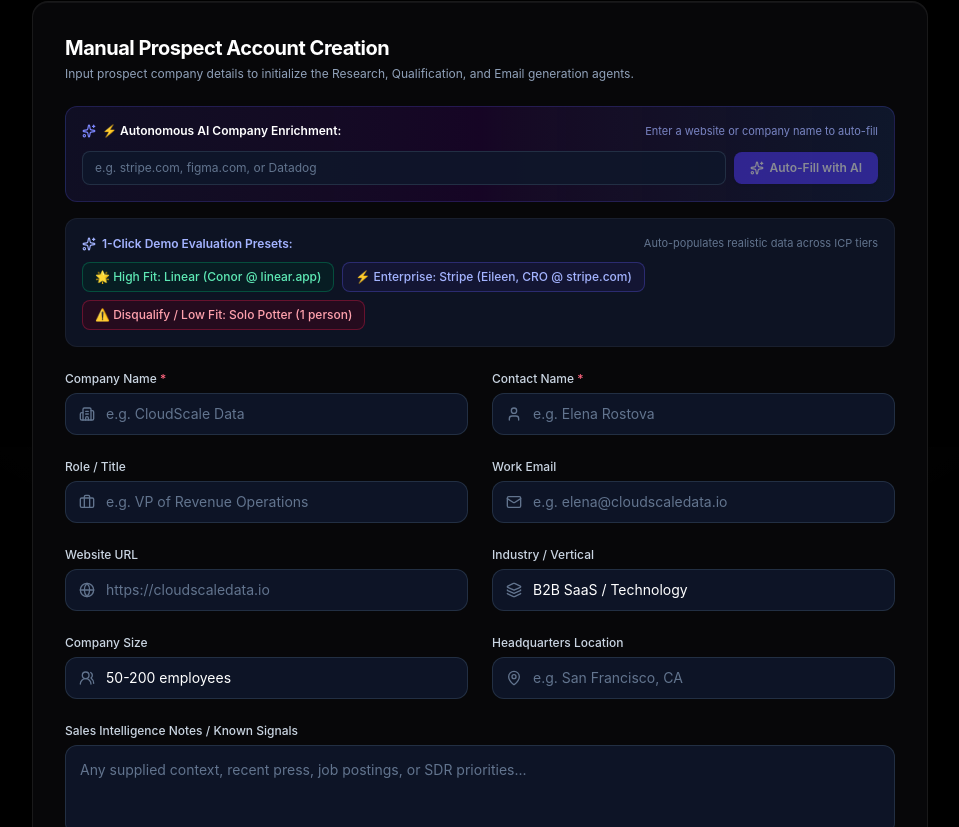
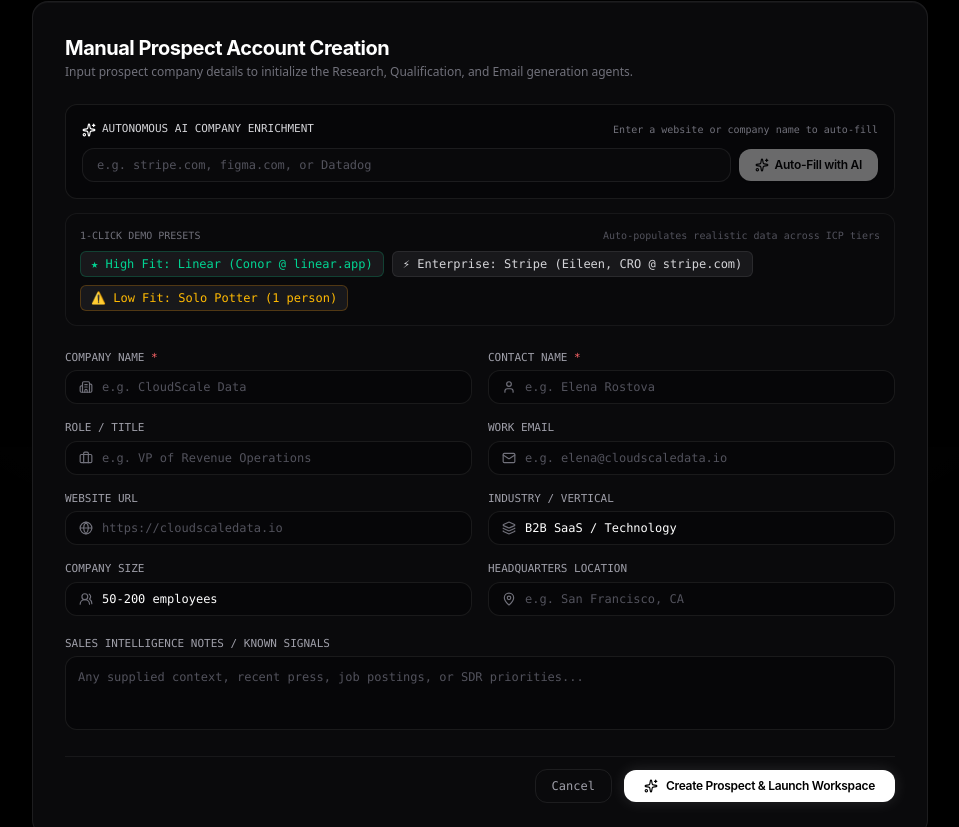
Before and after one commit to Areeb455/nexus_ai_sdr, a Next.js app in the folder frontend/: page /leads/new in a window 1280 px wide. Shown: the part 353-1180 px from the top of the page, without its empty margins (160-1119 px from the left). Built offline with nearby package versions, Linux system fonts and the light colour scheme; no server answers; sample sign-in values are in the browser's storage.

Commit message:
Remove API config section and redesign settings and new prospect pages in minimalist OLED black

```diff
--- a/frontend/src/app/leads/new/page.tsx
+++ b/frontend/src/app/leads/new/page.tsx
@@ -12,10 +12,9 @@ import {
   Layers,
   Users2,
   MapPin,
-  FileText,
   ArrowLeft,
   Sparkles,
-  Check
+  Loader2
 } from "lucide-react";
 import { api } from "@/lib/api";
 import AutonomousCompanyHunter from "@/components/AutonomousCompanyHunter";
@@ -97,38 +96,38 @@ export default function NewLeadPage() {
       <div className="flex items-center justify-between">
         <Link
           href="/dashboard"
-          className="inline-flex items-center gap-2 text-xs font-semibold text-slate-400 hover:text-white transition-colors"
+          className="inline-flex items-center gap-2 text-xs font-mono text-zinc-500 hover:text-zinc-200 transition-colors group"
         >
-          <ArrowLeft className="w-4 h-4" />
-          Back to Pipeline Dashboard
+          <ArrowLeft className="w-3.5 h-3.5 group-hover:-translate-x-0.5 transition-transform" />
+          <span>BACK TO DASHBOARD</span>
         </Link>
-        <span className="text-xs text-indigo-400 font-medium flex items-center gap-1.5">
-          <Sparkles className="w-3.5 h-3.5" />
-          Autonomous Multi-Agent Enrichment Ready
+        <span className="text-[11px] text-zinc-500 font-mono uppercase tracking-wider flex items-center gap-1.5">
+          <Sparkles className="w-3.5 h-3.5 text-zinc-400" />
+          AUTONOMOUS MULTI-AGENT INGESTION
         </span>
       </div>
 
       {/* Autonomous AI Hunter */}
       <AutonomousCompanyHunter />
 
-      <div className="glass-panel p-8">
+      <div className="rounded-2xl border border-white/[0.08] bg-[#0a0a0c] p-6 sm:p-8 shadow-[inset_0_1px_0_0_rgba(255,255,255,0.04),0_12px_40px_rgba(0,0,0,0.8)] backdrop-blur-2xl">
         <div>
           <h1 className="text-xl font-bold text-white tracking-tight">
             Manual Prospect Account Creation
           </h1>
-          <p className="text-xs text-slate-400 mt-1">
+          <p className="text-xs text-zinc-500 font-sans mt-0.5">
             Input prospect company details to initialize the Research, Qualification, and Email generation agents.
           </p>
         </div>
 
         {/* AI Autonomous Company Extractor Bar */}
-        <div className="mt-6 p-4 rounded-xl bg-gradient-to-r from-indigo-950/40 via-purple-950/30 to-slate-900 border border-indigo-500/20 space-y-3">
+        <div className="mt-6 p-4 rounded-xl bg-[#060608] border border-white/[0.08] space-y-2.5">
           <div className="flex items-center justify-between">
-            <span className="text-xs font-semibold text-white flex items-center gap-1.5">
-              <Sparkles className="w-3.5 h-3.5 text-indigo-400" />
-              ⚡ Autonomous AI Company Enrichment:
+            <span className="text-[11px] font-mono text-zinc-300 flex items-center gap-1.5 uppercase">
+              <Sparkles className="w-3.5 h-3.5 text-white" />
+              Autonomous AI Company Enrichment
             </span>
-            <span className="text-[11px] text-indigo-300/70">Enter a website or company name to auto-fill</span>
+            <span className="text-[10px] font-mono text-zinc-500">Enter a website or company name to auto-fill</span>
           </div>
 
           <div className="flex items-center gap-2">
@@ -137,7 +136,7 @@ export default function NewLeadPage() {
               value={extractQuery}
               onChange={(e) => setExtractQuery(e.target.value)}
               placeholder="e.g. stripe.com, figma.com, or Datadog"
-              className="flex-1 px-3 py-2 bg-slate-900/90 border border-slate-700/60 rounded-lg text-xs text-white placeholder-slate-500 focus:outline-none focus:border-indigo-500"
+              className="flex-1 px-3.5 py-2 bg-zinc-950 border border-white/[0.08] rounded-xl text-xs font-mono text-white placeholder-zinc-600 focus:outline-none focus:border-white/30"
               onKeyDown={(e) => {
                 if (e.key === "Enter") {
                   e.preventDefault();
@@ -149,17 +148,17 @@ export default function NewLeadPage() {
               type="button"
               onClick={handleAutoExtract}
               disabled={extracting || !extractQuery.trim()}
-              className="px-4 py-2 rounded-lg bg-indigo-600 hover:bg-indigo-500 text-white text-xs font-semibold shadow transition-all flex items-center gap-1.5 disabled:opacity-50"
+              className="px-4 py-2 rounded-xl bg-white hover:bg-zinc-200 text-black text-xs font-semibold tracking-tight shadow-sm transition-all flex items-center gap-1.5 disabled:opacity-40 cursor-pointer"
             >
               {extracting ? (
                 <>
-                  <div className="w-3.5 h-3.5 border-2 border-white border-t-transparent rounded-full animate-spin"></div>
-                  Extracting...
+                  <Loader2 className="w-3.5 h-3.5 animate-spin" />
+                  <span>Enriching...</span>
                 </>
               ) : (
                 <>
-                  <Sparkles className="w-3.5 h-3.5" />
-                  Auto-Fill with AI
+                  <Sparkles className="w-3.5 h-3.5 text-black" />
+                  <span>Auto-Fill with AI</span>
                 </>
               )}
             </button>
@@ -167,13 +166,12 @@ export default function NewLeadPage() {
         </div>
 
         {/* Quick Evaluator Presets Bar */}
-        <div className="mt-4 p-4 rounded-xl bg-slate-900/80 border border-white/5 space-y-2.5">
+        <div className="mt-3.5 p-3.5 rounded-xl bg-zinc-950 border border-white/[0.06] space-y-2">
           <div className="flex items-center justify-between">
-            <span className="text-xs font-semibold text-indigo-300 flex items-center gap-1.5">
-              <Sparkles className="w-3.5 h-3.5" />
-              1-Click Demo Evaluation Presets:
+            <span className="text-[10px] font-mono uppercase text-zinc-500 flex items-center gap-1.5">
+              1-CLICK DEMO PRESETS
             </span>
-            <span className="text-[11px] text-slate-500">Auto-populates realistic data across ICP tiers</span>
+            <span className="text-[10px] font-mono text-zinc-600">Auto-populates realistic data across ICP tiers</span>
           </div>
 
           <div className="flex flex-wrap gap-2">
@@ -192,9 +190,9 @@ export default function NewLeadPage() {
                   notes: "Fast-growing issue tracking platform ($100M ARR, $2.5B valuation). High-efficiency team scaling enterprise GTM motion.",
                 })
               }
-              className="px-3 py-1.5 rounded-lg bg-emerald-950/40 hover:bg-emerald-900/50 border border-emerald-500/30 text-emerald-300 text-xs font-medium transition-colors"
+              className="px-2.5 py-1 rounded-md bg-zinc-900 hover:bg-zinc-800 border border-emerald-500/25 text-emerald-400 text-xs font-mono transition-colors cursor-pointer"
             >
-              🌟 High Fit: Linear (Conor @ linear.app)
+              ★ High Fit: Linear (Conor @ linear.app)
             </button>
 
             <button
@@ -212,7 +210,7 @@ export default function NewLeadPage() {
                   notes: "Global payments infrastructure ($19.4B ARR, $159B valuation). Enterprise scale with extensive global sales operations.",
                 })
               }
-              className="px-3 py-1.5 rounded-lg bg-indigo-950/40 hover:bg-indigo-900/50 border border-indigo-500/30 text-indigo-300 text-xs font-medium transition-colors"
+              className="px-2.5 py-1 rounded-md bg-zinc-900 hover:bg-zinc-800 border border-white/[0.08] text-zinc-300 text-xs font-mono transition-colors cursor-pointer"
             >
               ⚡ Enterprise: Stripe (Eileen, CRO @ stripe.com)
             </button>
@@ -232,30 +230,30 @@ export default function NewLeadPage() {
                   notes: "One-man craft shop making handmade goods. Solopreneur scale with zero outbound sales motion or software budget.",
                 })
               }
-              className="px-3 py-1.5 rounded-lg bg-rose-950/40 hover:bg-rose-900/50 border border-rose-500/30 text-rose-300 text-xs font-medium transition-colors"
+              className="px-2.5 py-1 rounded-md bg-zinc-900 hover:bg-zinc-800 border border-amber-500/25 text-amber-400 text-xs font-mono transition-colors cursor-pointer"
             >
-              ⚠️ Disqualify / Low Fit: Solo Potter (1 person)
+              ⚠️ Low Fit: Solo Potter (1 person)
             </button>
           </div>
         </div>
 
         {error && (
-          <div className="mt-4 p-3 rounded-lg bg-rose-500/10 border border-rose-500/30 text-rose-300 text-xs">
+          <div className="mt-4 p-3 rounded-xl bg-zinc-950 border border-red-500/30 text-red-400 text-xs font-mono">
             {error}
           </div>
         )}
 
         {/* Lead Form */}
-        <form onSubmit={handleSubmit} className="mt-6 space-y-6">
-          <div className="grid grid-cols-1 md:grid-cols-2 gap-6">
+        <form onSubmit={handleSubmit} className="mt-6 space-y-5">
+          <div className="grid grid-cols-1 md:grid-cols-2 gap-4">
             {/* Company Name */}
             <div>
-              <label className="block text-xs font-medium text-slate-300 mb-1.5">
-                Company Name <span className="text-rose-400">*</span>
+              <label className="block text-[11px] font-mono uppercase text-zinc-400 mb-1">
+                Company Name <span className="text-red-400">*</span>
               </label>
               <div className="relative">
-                <div className="absolute inset-y-0 left-0 pl-3.5 flex items-center pointer-events-none text-slate-500">
-                  <Building2 className="w-4 h-4" />
+                <div className="absolute inset-y-0 left-0 pl-3.5 flex items-center pointer-events-none text-zinc-500">
+                  <Building2 className="w-3.5 h-3.5" />
                 </div>
                 <input
                   type="text"
@@ -264,19 +262,19 @@ export default function NewLeadPage() {
                   value={formData.company_name}
                   onChange={handleChange}
                   placeholder="e.g. CloudScale Data"
-                  className="w-full pl-10 pr-3.5 py-2.5 bg-slate-900/90 border border-slate-700/60 rounded-xl text-sm text-white placeholder-slate-500 focus:outline-none focus:border-indigo-500"
+                  className="w-full pl-9 pr-3.5 py-2 bg-[#060608] border border-white/[0.08] rounded-xl text-xs font-mono text-white placeholder-zinc-600 focus:outline-none focus:border-white/30"
                 />
               </div>
             </div>
 
             {/* Contact Name */}
             <div>
-              <label className="block text-xs font-medium text-slate-300 mb-1.5">
-                Contact Name <span className="text-rose-400">*</span>
+              <label className="block text-[11px] font-mono uppercase text-zinc-400 mb-1">
+                Contact Name <span className="text-red-400">*</span>
               </label>
               <div className="relative">
-                <div className="absolute inset-y-0 left-0 pl-3.5 flex items-center pointer-events-none text-slate-500">
-                  <User className="w-4 h-4" />
+                <div className="absolute inset-y-0 left-0 pl-3.5 flex items-center pointer-events-none text-zinc-500">
+                  <User className="w-3.5 h-3.5" />
                 </div>
                 <input
                   type="text"
@@ -285,19 +283,19 @@ export default function NewLeadPage() {
                   value={formData.contact_name}
                   onChange={handleChange}
                   placeholder="e.g. Elena Rostova"
-                  className="w-full pl-10 pr-3.5 py-2.5 bg-slate-900/90 border border-slate-700/60 rounded-xl text-sm text-white placeholder-slate-500 focus:outline-none focus:border-indigo-500"
+                  className="w-full pl-9 pr-3.5 py-2 bg-[#060608] border border-white/[0.08] rounded-xl text-xs font-mono text-white placeholder-zinc-600 focus:outline-none focus:border-white/30"
                 />
               </div>
             </div>
 
             {/* Role */}
             <div>
-              <label className="block text-xs font-medium text-slate-300 mb-1.5">
+              <label className="block text-[11px] font-mono uppercase text-zinc-400 mb-1">
                 Role / Title
               </label>
               <div className="relative">
-                <div className="absolute inset-y-0 left-0 pl-3.5 flex items-center pointer-events-none text-slate-500">
-                  <Briefcase className="w-4 h-4" />
+                <div className="absolute inset-y-0 left-0 pl-3.5 flex items-center pointer-events-none text-zinc-500">
+                  <Briefcase className="w-3.5 h-3.5" />
                 </div>
                 <input
                   type="text"
@@ -305,19 +303,19 @@ export default function NewLeadPage() {
                   value={formData.role}
                   onChange={handleChange}
                   placeholder="e.g. VP of Revenue Operations"
-                  className="w-full pl-10 pr-3.5 py-2.5 bg-slate-900/90 border border-slate-700/60 rounded-xl text-sm text-white placeholder-slate-500 focus:outline-none focus:border-indigo-500"
+                  className="w-full pl-9 pr-3.5 py-2 bg-[#060608] border border-white/[0.08] rounded-xl text-xs font-mono text-white placeholder-zinc-600 focus:outline-none focus:border-white/30"
                 />
               </div>
             </div>
 
             {/* Email */}
             <div>
-              <label className="block text-xs font-medium text-slate-300 mb-1.5">
+              <label className="block text-[11px] font-mono uppercase text-zinc-400 mb-1">
                 Work Email
               </label>
               <div className="relative">
-                <div className="absolute inset-y-0 left-0 pl-3.5 flex items-center pointer-events-none text-slate-500">
-                  <Mail className="w-4 h-4" />
+                <div className="absolute inset-y-0 left-0 pl-3.5 flex items-center pointer-events-none text-zinc-500">
+                  <Mail className="w-3.5 h-3.5" />
                 </div>
                 <input
                   type="email"
@@ -325,19 +323,19 @@ export default function NewLeadPage() {
                   value={formData.contact_email}
                   onChange={handleChange}
                   placeholder="e.g. elena@cloudscaledata.io"
-                  className="w-full pl-10 pr-3.5 py-2.5 bg-slate-900/90 border border-slate-700/60 rounded-xl text-sm text-white placeholder-slate-500 focus:outline-none focus:border-indigo-500"
+                  className="w-full pl-9 pr-3.5 py-2 bg-[#060608] border border-white/[0.08] rounded-xl text-xs font-mono text-white placeholder-zinc-600 focus:outline-none focus:border-white/30"
                 />
               </div>
             </div>
 
             {/* Website */}
             <div>
-              <label className="block text-xs font-medium text-slate-300 mb-1.5">
+              <label className="block text-[11px] font-mono uppercase text-zinc-400 mb-1">
                 Website URL
               </label>
               <div className="relative">
-                <div className="absolute inset-y-0 left-0 pl-3.5 flex items-center pointer-events-none text-slate-500">
-                  <Globe className="w-4 h-4" />
+                <div className="absolute inset-y-0 left-0 pl-3.5 flex items-center pointer-events-none text-zinc-500">
+                  <Globe className="w-3.5 h-3.5" />
                 </div>
                 <input
                   type="text"
@@ -345,19 +343,19 @@ export default function NewLeadPage() {
                   value={formData.website}
                   onChange={handleChange}
                   placeholder="https://cloudscaledata.io"
-                  className="w-full pl-10 pr-3.5 py-2.5 bg-slate-900/90 border border-slate-700/60 rounded-xl text-sm text-white placeholder-slate-500 focus:outline-none focus:border-indigo-500"
+                  className="w-full pl-9 pr-3.5 py-2 bg-[#060608] border border-white/[0.08] rounded-xl text-xs font-mono text-white placeholder-zinc-600 focus:outline-none focus:border-white/30"
                 />
               </div>
             </div>
 
             {/* Industry */}
             <div>
-              <label className="block text-xs font-medium text-slate-300 mb-1.5">
+              <label className="block text-[11px] font-mono uppercase text-zinc-400 mb-1">
                 Industry / Vertical
               </label>
               <div className="relative">
-                <div className="absolute inset-y-0 left-0 pl-3.5 flex items-center pointer-events-none text-slate-500">
-                  <Layers className="w-4 h-4" />
+                <div className="absolute inset-y-0 left-0 pl-3.5 flex items-center pointer-events-none text-zinc-500">
+                  <Layers className="w-3.5 h-3.5" />
                 </div>
                 <input
                   type="text"
@@ -365,19 +363,19 @@ export default function NewLeadPage() {
                   value={formData.industry}
                   onChange={handleChange}
                   placeholder="e.g. B2B SaaS / Data Platforms"
-                  className="w-full pl-10 pr-3.5 py-2.5 bg-slate-900/90 border border-slate-700/60 rounded-xl text-sm text-white placeholder-slate-500 focus:outline-none focus:border-indigo-500"
+                  className="w-full pl-9 pr-3.5 py-2 bg-[#060608] border border-white/[0.08] rounded-xl text-xs font-mono text-white placeholder-zinc-600 focus:outline-none focus:border-white/30"
                 />
               </div>
             </div>
 
             {/* Company Size */}
             <div>
-              <label className="block text-xs font-medium text-slate-300 mb-1.5">
+              <label className="block text-[11px] font-mono uppercase text-zinc-400 mb-1">
                 Company Size
               </label>
               <div className="relative">
-                <div className="absolute inset-y-0 left-0 pl-3.5 flex items-center pointer-events-none text-slate-500">
-                  <Users2 className="w-4 h-4" />
+                <div className="absolute inset-y-0 left-0 pl-3.5 flex items-center pointer-events-none text-zinc-500">
+                  <Users2 className="w-3.5 h-3.5" />
                 </div>
                 <input
                   type="text"
@@ -385,19 +383,19 @@ export default function NewLeadPage() {
                   value={formData.company_size}
                   onChange={handleChange}
                   placeholder="e.g. 150 employees"
-                  className="w-full pl-10 pr-3.5 py-2.5 bg-slate-900/90 border border-slate-700/60 rounded-xl text-sm text-white placeholder-slate-500 focus:outline-none focus:border-indigo-500"
+                  className="w-full pl-9 pr-3.5 py-2 bg-[#060608] border border-white/[0.08] rounded-xl text-xs font-mono text-white placeholder-zinc-600 focus:outline-none focus:border-white/30"
                 />
               </div>
             </div>
 
             {/* Location */}
             <div>
-              <label className="block text-xs font-medium text-slate-300 mb-1.5">
+              <label className="block text-[11px] font-mono uppercase text-zinc-400 mb-1">
                 Headquarters Location
               </label>
               <div className="relative">
-                <div className="absolute inset-y-0 left-0 pl-3.5 flex items-center pointer-events-none text-slate-500">
-                  <MapPin className="w-4 h-4" />
+                <div className="absolute inset-y-0 left-0 pl-3.5 flex items-center pointer-events-none text-zinc-500">
+                  <MapPin className="w-3.5 h-3.5" />
                 </div>
                 <input
                   type="text"
@@ -405,7 +403,7 @@ export default function NewLeadPage() {
                   value={formData.location}
                   onChange={handleChange}
                   placeholder="e.g. San Francisco, CA"
-                  className="w-full pl-10 pr-3.5 py-2.5 bg-slate-900/90 border border-slate-700/60 rounded-xl text-sm text-white placeholder-slate-500 focus:outline-none focus:border-indigo-500"
+                  className="w-full pl-9 pr-3.5 py-2 bg-[#060608] border border-white/[0.08] rounded-xl text-xs font-mono text-white placeholder-zinc-600 focus:outline-none focus:border-white/30"
                 />
               </div>
             </div>
@@ -413,7 +411,7 @@ export default function NewLeadPage() {
 
           {/* Notes / Context */}
           <div>
-            <label className="block text-xs font-medium text-slate-300 mb-1.5">
+            <label className="block text-[11px] font-mono uppercase text-zinc-400 mb-1">
               Sales Intelligence Notes / Known Signals
             </label>
             <div className="relative">
@@ -423,29 +421,32 @@ export default function NewLeadPage() {
                 value={formData.notes}
                 onChange={handleChange}
                 placeholder="Any supplied context, recent press, job postings, or SDR priorities..."
-                className="w-full p-3.5 bg-slate-900/90 border border-slate-700/60 rounded-xl text-sm text-white placeholder-slate-500 focus:outline-none focus:border-indigo-500 resize-none"
+                className="w-full p-3 bg-[#060608] border border-white/[0.08] rounded-xl text-xs font-mono text-white placeholder-zinc-600 focus:outline-none focus:border-white/30 resize-none"
               />
             </div>
           </div>
 
-          <div className="flex items-center justify-end gap-3 pt-4 border-t border-white/10">
+          <div className="flex items-center justify-end gap-3 pt-3 border-t border-white/[0.06]">
             <Link
               href="/dashboard"
-              className="px-4 py-2.5 rounded-xl border border-white/10 text-slate-300 hover:text-white hover:bg-white/5 text-xs font-semibold transition-colors"
+              className="px-4 py-2 rounded-xl border border-white/[0.08] text-zinc-400 hover:text-white hover:bg-zinc-900 text-xs font-mono transition-colors"
             >
               Cancel
             </Link>
             <button
               type="submit"
               disabled={loading}
-              className="inline-flex items-center gap-2 px-6 py-2.5 rounded-xl bg-gradient-to-r from-indigo-500 to-purple-600 hover:from-indigo-600 hover:to-purple-700 text-white text-xs font-semibold shadow-lg shadow-indigo-500/20 transition-all disabled:opacity-50"
+              className="inline-flex items-center gap-2 px-5 py-2 rounded-xl bg-white hover:bg-zinc-200 text-black text-xs font-semibold tracking-tight shadow-[0_0_15px_rgba(255,255,255,0.12)] transition-all disabled:opacity-50 cursor-pointer"
             >
               {loading ? (
-                <div className="w-4 h-4 border-2 border-white border-t-transparent rounded-full animate-spin"></div>
+                <>
+                  <Loader2 className="w-3.5 h-3.5 animate-spin text-black" />
+                  <span>Creating...</span>
+                </>
               ) : (
                 <>
-                  <Sparkles className="w-4 h-4" />
-                  Create Prospect & Launch Workspace
+                  <Sparkles className="w-3.5 h-3.5 text-black" />
+                  <span>Create Prospect & Launch Workspace</span>
                 </>
               )}
             </button>
```
Also changed, not shown: frontend/src/app/settings/page.tsx (+61 -102 lines).
